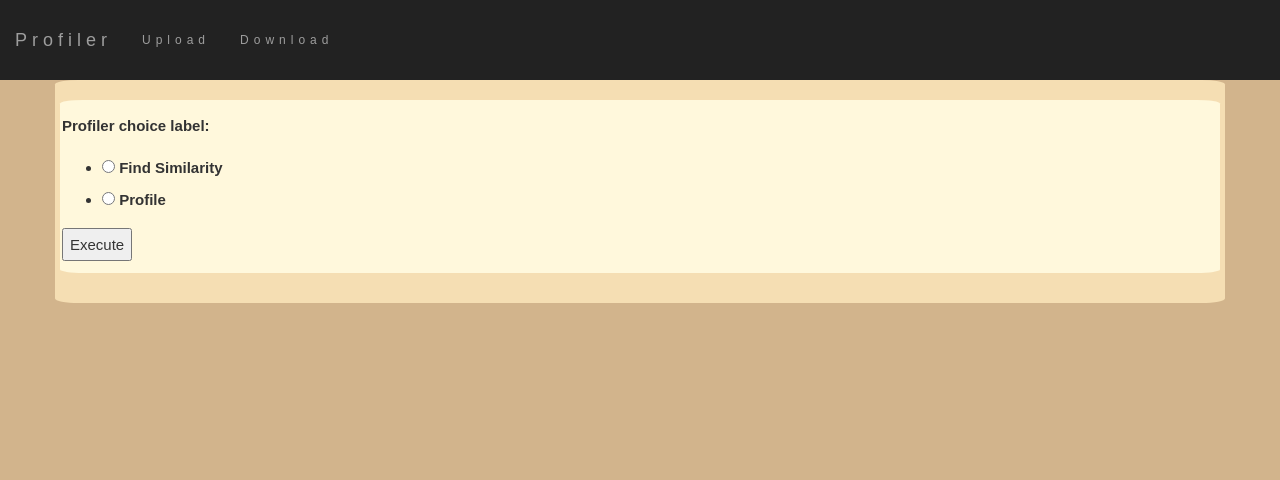
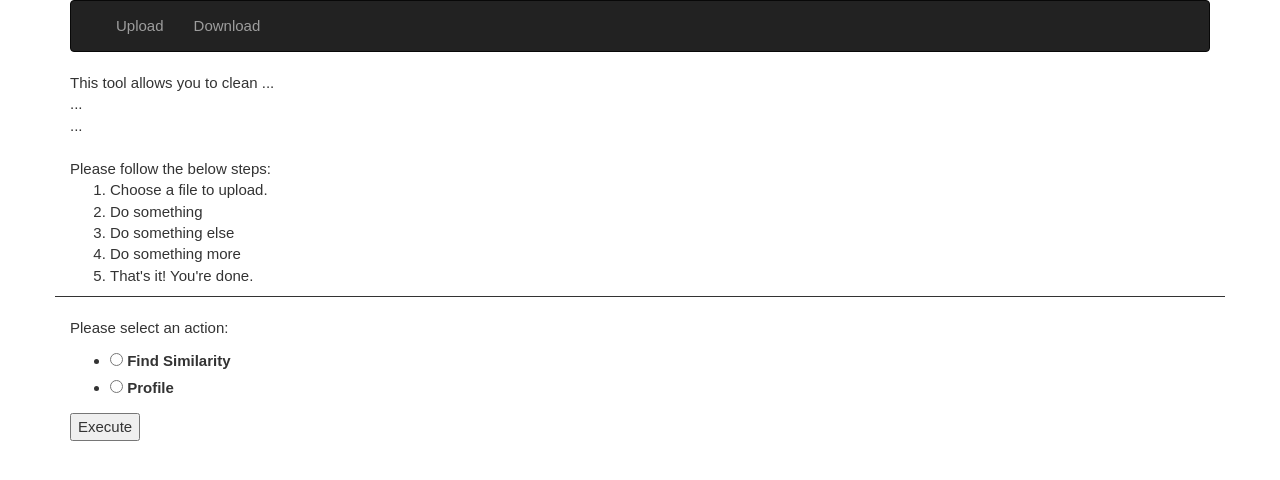
Before and after one commit to danish778866/ProCleaner, a Django app: page /myapp/profiler_choice/ in a window 1280 px wide. Shown: the top 480 px of the page. Run offline with Django 3.2, Linux system fonts and the light colour scheme; some libraries are stand-ins or nearby versions.

Commit message:
Modified templates and css file

```diff
--- a/mysite/myapp/static/css/show_page.css
+++ b/mysite/myapp/static/css/show_page.css
@@ -1,48 +1,48 @@
 body {
-    background-color: #D2B48C;
-      font: 20px Montserrat, sans-serif;
-      line-height: 1.8;
+      background-color: #fff;
+      font-family: Arial, sans-serif;
+      font-size: 15px;
 }
 
 .container {
-    background-color: #F5DEB3;
-    padding: 20px;
-    border-radius: 2%;
-    font-size: 15px;
+    background-color: #fff;
+    font-size: 100%;
+    font-family: inherit;
 }
 
 .navbar {
-    padding-top: 15px;
-    padding-bottom: 15px;
-    border: 0;
-    border-radius: 0;
-    margin-bottom: 0;
-    font-size: 12px;
-    letter-spacing: 5px;
+    font-size: 100%;
+    font-family: inherit;
 }
 .navbar-nav  li a:hover {
-    color: #1abc9c !important;
+    color: #fff !important;
+}
+
+#header_custom {
+    background-color: #fff;
+    font-size: 100%;
+    font-family: inherit;
 }
 
 .report {
-    background-color: yellow;
+    background-color: #fff;
 }
 
 .code {
-    background-color: lightgreen;
+    background-color: #fff;
 }
 
 .item {
-    background-color: #FFF8DC;
-    border-radius: 2%;
-    padding: 2px;
+    border-top-style: solid;
+    border-top-width: thin;
+    background-color: #fff;
     margin-bottom: 10px;
+    padding-top: 10px;
 }
 
 .itemhead {
-    background-color: #D2B48C;
+    background-color: #fff;
     text-align: center;
-    padding: 5px;
     margin: 0px;
     font-family: "Comic Sans MS", cursive, sans-serif;
 }
--- a/mysite/myapp/templates/base.html
+++ b/mysite/myapp/templates/base.html
@@ -8,6 +8,7 @@
   <script src="https://ajax.googleapis.com/ajax/libs/jquery/3.2.1/jquery.min.js"></script>
   <script src="https://maxcdn.bootstrapcdn.com/bootstrap/3.3.7/js/bootstrap.min.js"></script>
   <body>
+  	<div class = "container">
 	    <nav class="navbar navbar-inverse">
 	      <div class="container-fluid">
 	        <div class="navbar-header">
@@ -16,16 +17,33 @@
 	            <span class="icon-bar"></span>
 	            <span class="icon-bar"></span>
 	          </button>
-          <a class="navbar-brand" href="#">Profiler</a>
+	          <!-- a class="navbar-brand" href="#">Home</a-->
 	        </div>
 	        <div class="collapse navbar-collapse" id="myNavbar">
 	          <ul class="nav navbar-nav">
 	            <li class="active"><a href="/myapp/list">Upload</a></li>
-            <li><a href="/myapp/downloads">Download</a></li>
+	            <li><a href="/myapp/help">Download</a></li>
 	          </ul>
 	        </div>
 	      </div>
 	    </nav>
+	</div>
+    <div class = "container">
+    	<div id = "header_custom">
+    		This tool allows you to clean ... <br>
+    		... <br>
+    		... <br>
+    		<br>
+    		Please follow the below steps:
+    		<ol>
+                <li> Choose a file to upload. </li>
+	    		<li> Do something			  </li>
+	    		<li> Do something else		  </li>
+	    		<li> Do something more		  </li>
+	    		<li> That's it! You're done.  </li>
+            </ol>
+    	</div>
+    </div>
       {% block content %}
       {%  endblock %}
 <script>
--- a/mysite/myapp/templates/clean_file.html
+++ b/mysite/myapp/templates/clean_file.html
@@ -4,8 +4,8 @@
 <div class="container">
   <div class="row">
     <div class="item col-sm-12">
-      <a href="{% static 'pdf/'|add:cleaned_file_name %}" class="buttonDownload">Clean File</a>
-      <a href="{% static 'pdf/'|add:rules_file_name %}" class="buttonDownload">Rules File</a>
+      Download the cleaned file: <a href="{% static 'pdf/'|add:cleaned_file_name %}" class="buttonDownload">Clean File</a> <br>
+      Download the rules used to clean the file: <a href="{% static 'pdf/'|add:rules_file_name %}" class="buttonDownload">Rules File</a>
     </div>
   </div>
 </div>
--- a/mysite/myapp/templates/list.html
+++ b/mysite/myapp/templates/list.html
@@ -4,6 +4,7 @@
 <div class="container">
     <div class="row">
          <div class="item col-sm-12">
+            Existing Documents to choose from (Select one or more):
             <form action="{% url 'list' %}" method="post" enctype="multipart/form-data">
                 {% csrf_token %}
             {% if all_documents %}
--- a/mysite/myapp/templates/profiler_choice.html
+++ b/mysite/myapp/templates/profiler_choice.html
@@ -7,7 +7,7 @@
 <form action="{% url 'show_doc' %}" method="post" enctype="multipart/form-data">
 {% csrf_token %}
 <p>{{ form.non_field_errors }}</p>
-<p>{{ form.profiler_choice_label.label_tag }}</p>
+<p>Please select an action: </p>
 <p>
 {{ form.profiler_choice_label.errors }}
 {{ form.profiler_choice_label }}
--- a/mysite/myapp/templates/show_doc.html
+++ b/mysite/myapp/templates/show_doc.html
@@ -4,6 +4,7 @@
 <div class="container">
   <div class="row">
     <div class="item col-sm-12">
+      Please select the correct label out of the candidate pairs: <br>
       <form action="{% url 'clean_file' %}" method="post" enctype="multipart/form-data">
       {% csrf_token %}
         <table class="table table-dark table-bordered">
```
Lines whose indentation alone changed are shown as unchanged.
